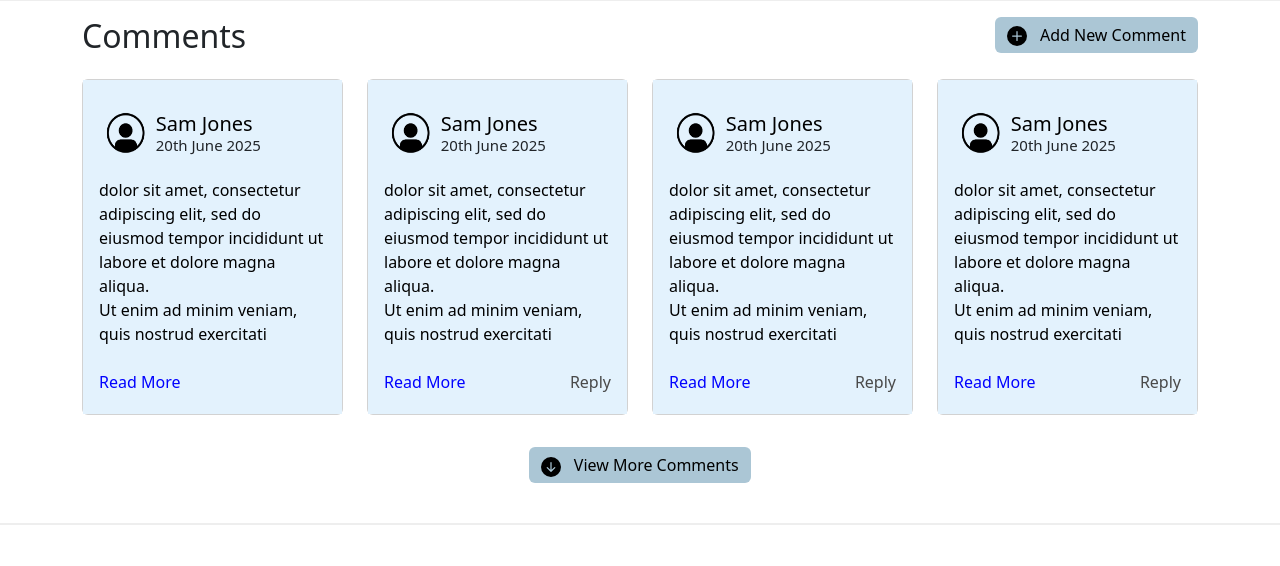
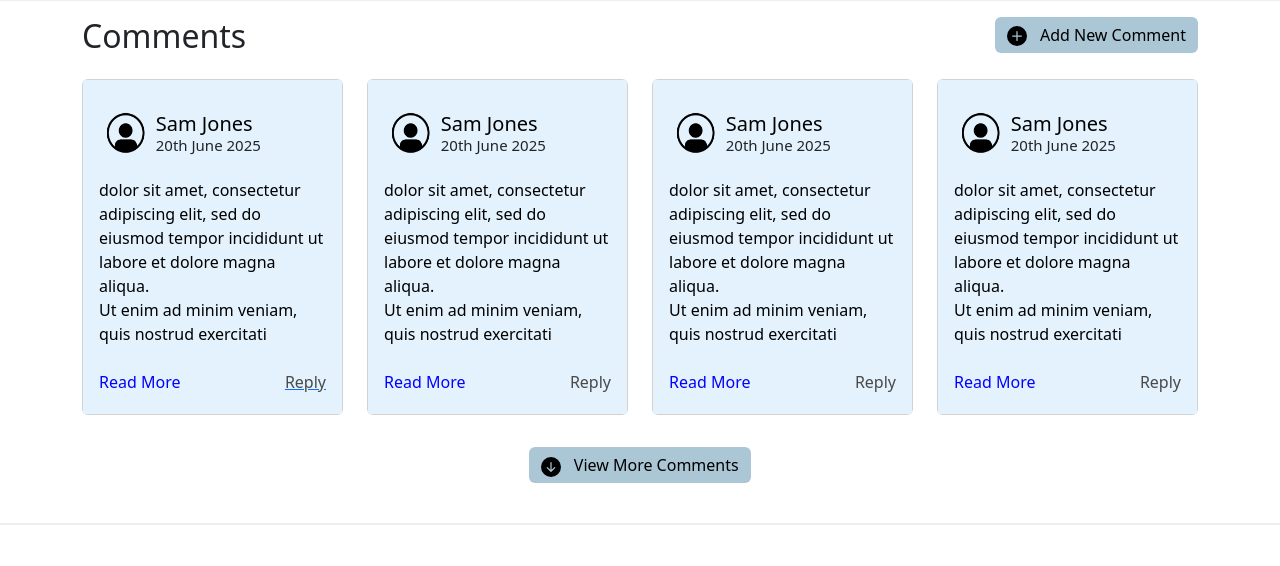
Before and after one commit to AkashDesh1211/iab207-a3-group25, a Flask app: page /details in a window 1280 px wide. Shown: the part 1207-1773 px from the top of the page. Run offline with Flask 3, Linux system fonts and the light colour scheme; some libraries are stand-ins or nearby versions.

Commit message:
if you try and reply without being logged in it will bring you to the login page

```diff
--- a/STEMWorkshops/templates/event_details.html
+++ b/STEMWorkshops/templates/event_details.html
@@ -636,6 +636,10 @@
                       <p class="detail text-end mt-2 mb-1" id="comment-reply" data-bs-target="#reply-commment"
                         data-bs-toggle="modal" data-bs-dismiss="modal">Reply</p>
                         {% else %}
+                        <a href="/login">
+                          <!--reply text opens a modal where users can then write a reply to the comment they selected-->
+                      <p class="detail text-end mt-2 mb-1" id="comment-reply" >Reply</p>
+                        </a>
                          {% endif %}
                     </div>
                   </div>
```
